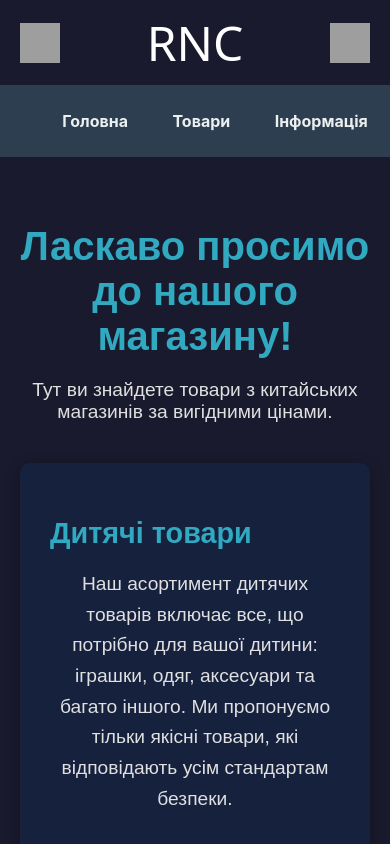
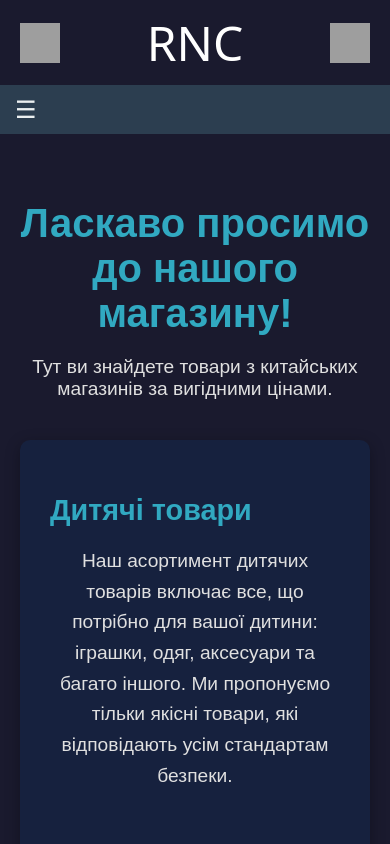
Before and after one commit to dima-re1vl/rnc, a React (Create React App) app: page / in a window 390 px wide. Shown: the top 844 px of the page. Built offline with nearby package versions, Linux system fonts and the light colour scheme; grey boxes are pictures that could not be loaded; a web font is replaced by a local one.

Commit message:
final site

```diff
--- a/src/components/Header/Header.jsx
+++ b/src/components/Header/Header.jsx
@@ -1,15 +1,22 @@
-import React from 'react';
+import React, { useState } from 'react';
 import { Link } from 'react-router-dom';
 import styles from './Header.module.css';
 
 function Header() {
+  const [isMenuOpen, setIsMenuOpen] = useState(false);
+
+  const toggleMenu = () => setIsMenuOpen(!isMenuOpen);
+
   return (
     <header className={styles.header}>
-      <nav>
+      <div className={styles.burgerMenu} onClick={toggleMenu}>
+        &#9776; {/* Символ бургер-меню */}
+      </div>
+      <nav className={`${styles.nav} ${isMenuOpen ? styles.navOpen : ''}`}>
         <ul className={styles.navList}>
-          <li><Link to="/">Головна</Link></li>
-          <li><Link to="/products">Товари</Link></li>
-          <li><Link to="/info">Інформація</Link></li>
+          <li><Link to="/" onClick={() => setIsMenuOpen(false)}>Головна</Link></li>
+          <li><Link to="/products" onClick={() => setIsMenuOpen(false)}>Товари</Link></li>
+          <li><Link to="/info" onClick={() => setIsMenuOpen(false)}>Інформація</Link></li>
         </ul>
       </nav>
     </header>
--- a/src/components/Header/Header.module.css
+++ b/src/components/Header/Header.module.css
@@ -1,12 +1,14 @@
 .header {
     background-color: #2c3e50;
     padding: 10px 0;
+    position: relative;
 }
 
 .navList {
     list-style: none;
     display: flex;
     justify-content: space-around;
+    width: 100%;
 }
 
 .navList li a {
@@ -14,3 +16,44 @@
     text-decoration: none;
     font-weight: bold;
 }
+
+/* Бургер-меню */
+.burgerMenu {
+    display: none;
+    font-size: 24px;
+    color: #ecf0f1;
+    cursor: pointer;
+}
+
+/* Навигационное меню */
+.nav {
+    display: flex;
+}
+
+.navOpen {
+    display: block;
+}
+
+/* Медиа-запросы для адаптивности */
+@media (max-width: 768px) {
+    .navList {
+        display: none;
+        flex-direction: column;
+        width: 100%;
+        padding: 0px;
+    }
+
+    .navOpen .navList {
+        display: flex;
+    }
+
+    .burgerMenu {
+        display: block;
+        margin-left: 15px;
+    }
+
+    .navList li {
+        padding: 10px;
+        text-align: center;
+    }
+}
--- a/src/components/ProductCard/ProductCard.module.css
+++ b/src/components/ProductCard/ProductCard.module.css
@@ -20,12 +20,12 @@
 
 .imageSlider {
     width: 100%;
-    height: 200px;
+    height: 300px;
 }
 
 .image {
     width: 100%;
-    height: 200px;
+    height: 300px;
     object-fit: cover;
 }
 
@@ -53,3 +53,16 @@
     width: 24px;
     height: 24px;
 }
+
+/* Media Queries */
+@media (max-width: 1200px) {
+    .card {
+        flex: 1 1 calc(50% - 20px);
+    }
+}
+
+@media (max-width: 768px) {
+    .card {
+        flex: 1 1 calc(100% - 20px);
+    }
+}
--- a/src/components/ProductDetailsPage/ProductDetailsPage.module.css
+++ b/src/components/ProductDetailsPage/ProductDetailsPage.module.css
@@ -4,15 +4,19 @@
     padding: 20px;
     background-color: #1b1f38;
     color: #ecf0f1;
+    flex-direction: row;
+    /* По умолчанию в ряд */
+    flex-wrap: wrap;
 }
 
 .imageSliderContainer {
     flex: 1;
+    max-width: 500px;
+    margin: 0 auto;
 }
 
 .imageSlider {
-    max-width: 500px;
-    margin: 0 auto;
+    width: 100%;
 }
 
 .image {
@@ -26,6 +30,30 @@
     display: flex;
     flex-direction: column;
     gap: 10px;
+}
+
+/* Стили для больших экранов */
+@media (min-width: 769px) {
+    .productDetails {
+        flex-direction: row;
+    }
+}
+
+/* Стили для маленьких экранов */
+@media (max-width: 768px) {
+    .productDetails {
+        flex-direction: column;
+    }
+
+    .imageSliderContainer,
+    .details {
+        flex: 1;
+        width: 100%;
+    }
+
+    .details {
+        padding-top: 20px;
+    }
 }
 
 .name {
--- a/src/components/TopBar/TopBar.jsx
+++ b/src/components/TopBar/TopBar.jsx
@@ -5,11 +5,11 @@ import { Link } from 'react-router-dom';
 const TopBar = () => {
   return (
     <div className={styles.topBar}>
-      <a href="https://t.me/yourtelegram" target="_blank" rel="noopener noreferrer" className={styles.icon}>
+      <a href="" target="_blank" rel="noopener noreferrer" className={styles.icon}>
         <img src="https://upload.wikimedia.org/wikipedia/commons/8/82/Telegram_logo.svg" alt="Telegram" />
       </a>
       <div className={styles.title}><Link to="/">RNC</Link></div>
-      <a href="https://www.instagram.com/yourinstagram" target="_blank" rel="noopener noreferrer" className={styles.icon}>
+      <a href="https://www.instagram.com/rnc.ua?igsh=MWF4Z3R2MXlxOWFvNA%3D%3D&utm_source=qr" target="_blank" rel="noopener noreferrer" className={styles.icon}>
         <img src="https://png.pngtree.com/png-vector/20221018/ourmid/pngtree-instagram-social-platform-icon-png-image_6315976.png" alt="Instagram" />
       </a>
     </div>
```
Also changed, not shown: src/utils/calculatePrice.js (line endings or trailing spaces).
